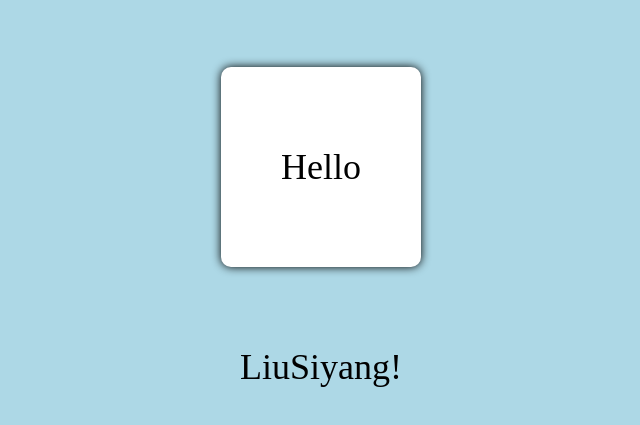
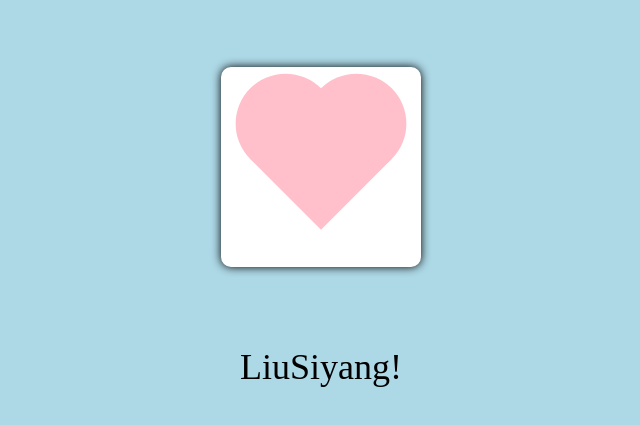
Before and after one commit to A1lenliu/NetworkTask, a plain HTML site: page WebServer/index.html in a window 1280 px wide. Shown: the part 241-666 px from the top of the page, without its empty margins (319-959 px from the left). Drawn offline with Linux system fonts and the light colour scheme.

Commit message:
完成html文件

```diff
--- a/WebServer/index.html
+++ b/WebServer/index.html
@@ -1,6 +1,47 @@
 <!DOCTYPE html>
 <html>
 <head>
+	<style>
+		:root {
+            --width: 100px;
+            --height: 100px;
+            --half-radius: -50px;
+        }
+        #heart {
+            position: absolute;
+            left: 0;
+            top: 0;
+            right: 0;
+            bottom: 0;
+            margin: auto;
+            width: var(--width);
+            height: var(--height);
+            background-color: pink;
+            transform: rotate(45deg);
+        }
+        #heart::before {
+            content: "";
+            position: absolute;
+            width: var(--width);
+            height: var(--height);
+            border-radius: 50%;
+            background-color: pink;
+            left: var(--half-radius);
+            /* 最后一行相当于->  right: var(--half-radius) */
+        }
+        #heart::after {
+            content: "";
+            position: absolute;
+            width: var(--height);
+            height: var(--width);
+            border-radius: 50%;
+            background-color: pink;
+            top: var(--half-radius);
+            /* /* 最后一行相当于-> bottom: var(--half-radius) */
+        }
+	</style>
+
+	<div id="heart"></div>
 	<style>
 		body {
           display: flex;
```
